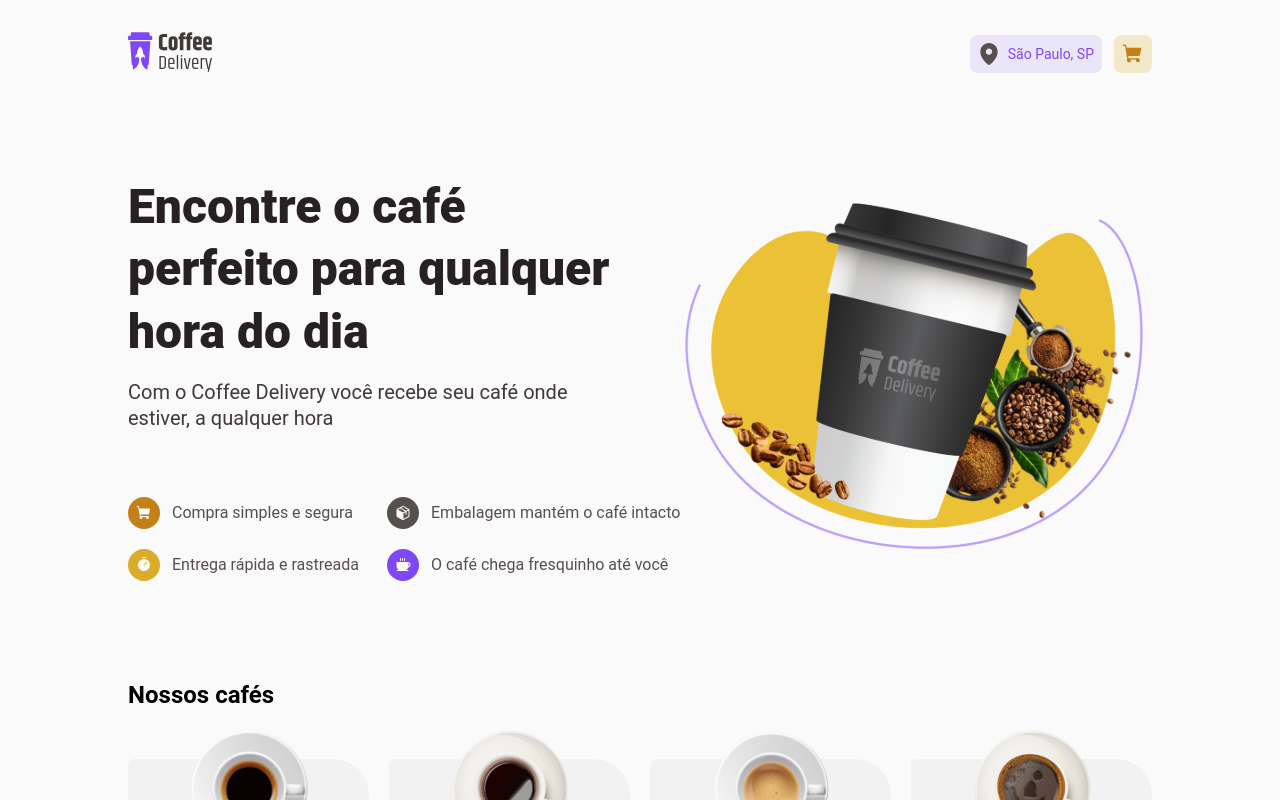
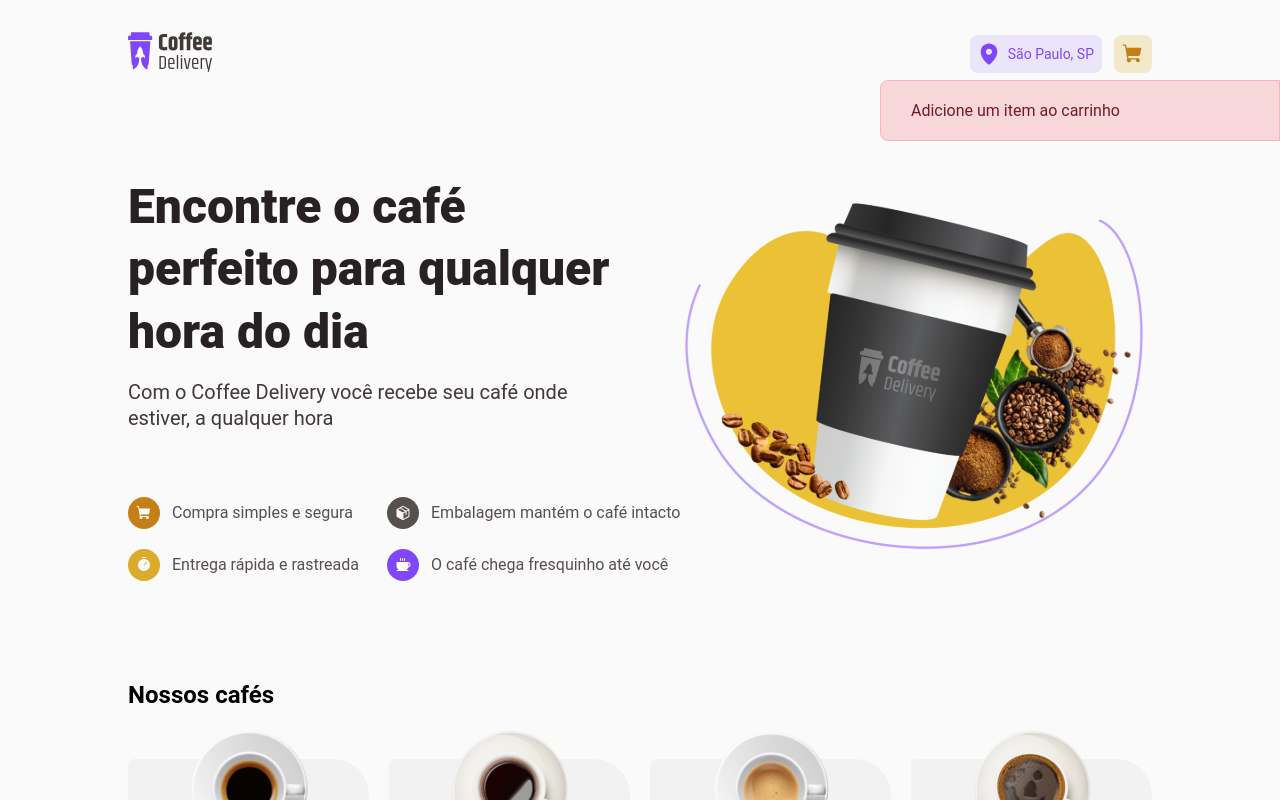
Before and after one commit to guidari/coffee-delivery, a React (Vite) app: page / in a window 1280 px wide. Both pictures are taken after a click on the button 1133 px from the left and 54 px from the top of the page. Shown: the top 800 px of the page. Built offline with nearby package versions, Linux system fonts and the light colour scheme.

Commit message:
Added alert messages

```diff
--- /dev/null
+++ b/src/components/AlertMessage/index.tsx
@@ -0,0 +1,34 @@
+import { useEffect, useState } from "react";
+import { AlertMessageContainer } from "./style";
+
+interface IAlerMessage {
+  message: string;
+  severity?: string;
+  visibility: boolean;
+}
+
+export default function AlertMessage({
+  message,
+  severity = "success",
+  visibility = false,
+}: IAlerMessage) {
+  const [alertVisibility, setAlertVisibility] = useState(true);
+
+  useEffect(() => {
+    setTimeout(() => {
+      setAlertVisibility(false);
+    }, 3000);
+  }, [visibility]);
+
+  return (
+    <>
+      {alertVisibility && (
+        <AlertMessageContainer
+          statusColor={severity === "success" ? "green" : "red"}
+        >
+          {message}
+        </AlertMessageContainer>
+      )}
+    </>
+  );
+}
--- /dev/null
+++ b/src/components/AlertMessage/style.ts
@@ -0,0 +1,20 @@
+import styled, { keyframes } from "styled-components";
+
+interface StatusProps {
+  statusColor: string;
+}
+
+export const AlertMessageContainer = styled.div<StatusProps>`
+  width: 25rem;
+  background: ${(props) => props.theme[`${[props.statusColor]}-light`]};
+
+  position: fixed;
+  top: 5rem;
+  right: 0;
+  z-index: 99999;
+
+  padding: 20px 30px;
+  border-radius: 8px 0 0 8px;
+  border: 1px solid ${(props) => props.theme[props.statusColor]};
+  color: ${(props) => props.theme[`${[props.statusColor]}-dark`]};
+`;
--- a/src/components/Button/index.tsx
+++ b/src/components/Button/index.tsx
@@ -7,7 +7,7 @@ interface IButton {
 
 export default function Button({ title, image }: IButton) {
   return (
-    <ButtonAction onClick={() => alert("click")} disabled>
+    <ButtonAction disabled>
       <img src={image} alt="" />
       {title && <span>{title}</span>}
     </ButtonAction>
--- a/src/components/Header/index.tsx
+++ b/src/components/Header/index.tsx
@@ -1,4 +1,4 @@
-import { useContext } from "react";
+import { useContext, useState } from "react";
 import { NavLink } from "react-router-dom";
 import { ShoppingCartContext } from "../../context/ShoppingCartContext";
 import Button from "../Button";
@@ -6,13 +6,18 @@ import CartButton from "../CartButton";
 import { HeaderCart, HeaderContainer, Logo } from "./style";
 
 import LogoImage from "../../assets/images/Logo.svg";
-import Location from "../../assets/images/Location.svg";
+import PurpleLocation from "../../assets/images/purpleLocation.svg";
+import AlertMessage from "../AlertMessage";
 
 export default function Header() {
   const { cart } = useContext(ShoppingCartContext);
+  const [visibleAlert, setVisibleAlert] = useState(false);
 
   function warning() {
-    alert("Adicione um item ao carrinho");
+    setVisibleAlert(true);
+    setTimeout(() => {
+      setVisibleAlert(false);
+    }, 3000);
   }
 
   return (
@@ -22,7 +27,7 @@ export default function Header() {
       </NavLink>
 
       <HeaderCart>
-        <Button title="São Paulo, SP" image={Location} />
+        <Button title="São Paulo, SP" image={PurpleLocation} />
 
         {cart.length < 1 ? (
           <CartButton onClick={warning} />
@@ -32,6 +37,13 @@ export default function Header() {
           </NavLink>
         )}
       </HeaderCart>
+      {visibleAlert && (
+        <AlertMessage
+          message="Adicione um item ao carrinho"
+          severity="danger"
+          visibility={true}
+        />
+      )}
     </HeaderContainer>
   );
 }
--- a/src/pages/Cart/components/SelectedCoffee/index.tsx
+++ b/src/pages/Cart/components/SelectedCoffee/index.tsx
@@ -1,6 +1,7 @@
 import { Trash } from "phosphor-react";
 import { useContext, useState } from "react";
 import Cart from "../..";
+import AlertMessage from "../../../../components/AlertMessage";
 import { InputCount } from "../../../../components/InputCount";
 import { ShoppingCartContext } from "../../../../context/ShoppingCartContext";
 import { formatToBRCashString } from "../../../../utils/formatCashString";
@@ -30,9 +31,10 @@ export default function SelectedCoffee({
   quantity,
 }: ISelectedCoffee) {
   const [count, setCount] = useState(quantity);
+  const [messageAlert, setMessageAlert] = useState("");
+  const [visibleAlert, setVisibleAlert] = useState(false);
 
-  const { cart, removeCoffee, insertMoreCoffee } =
-    useContext(ShoppingCartContext);
+  const { removeCoffee, insertMoreCoffee } = useContext(ShoppingCartContext);
 
   const coffeePrice = price * count;
 
@@ -50,12 +52,13 @@ export default function SelectedCoffee({
     const newCount = count + 1;
 
     if (newCount >= 100) {
-      alert("Qauntidade máxima de 99");
+      setMessageAlert("Qauntidade máxima de 99");
+      setVisibleAlert(true);
+      setTimeout(() => {
+        setVisibleAlert(false);
+      }, 3000);
       return;
     }
-
-    // const cartCoffee = cart.findIndex((c) => c.id === id);
-    // cart[cartCoffee].quantity = newCount;
 
     insertMoreCoffee(id, count);
     setCount(newCount);
@@ -66,7 +69,11 @@ export default function SelectedCoffee({
     const newCount = count - 1;
 
     if (newCount <= 0) {
-      alert("Minimo de 1 produto");
+      setMessageAlert("Minimo de 1 produto");
+      setVisibleAlert(true);
+      setTimeout(() => {
+        setVisibleAlert(false);
+      }, 3000);
       return;
     }
 
@@ -75,9 +82,6 @@ export default function SelectedCoffee({
   }
 
   function removeSelectedCoffee() {
-    if (cart.length === 1) {
-      return alert("Deve conter ao menos um produto no carrinho");
-    }
     removeCoffee(id);
   }
 
@@ -107,6 +111,13 @@ export default function SelectedCoffee({
       <SelectedPriceCoffee>
         {formatToBRCashString(coffeePrice)}
       </SelectedPriceCoffee>
+      {visibleAlert && (
+        <AlertMessage
+          message={messageAlert}
+          severity="danger"
+          visibility={true}
+        />
+      )}
     </SelectedCoffeeContainer>
   );
 }
--- a/src/pages/Cart/index.tsx
+++ b/src/pages/Cart/index.tsx
@@ -6,6 +6,9 @@ import { BoxSection, CartContainer, Title } from "./style";
 import { zodResolver } from "@hookform/resolvers/zod";
 import * as zod from "zod";
 import { useNavigate } from "react-router-dom";
+import { useContext, useState } from "react";
+import { ShoppingCartContext } from "../../context/ShoppingCartContext";
+import AlertMessage from "../../components/AlertMessage";
 
 const adressFormValidation = zod
   .object({
@@ -22,6 +25,10 @@ const adressFormValidation = zod
 type NewCycleFormData = zod.infer<typeof adressFormValidation>;
 
 export default function Cart() {
+  const [visibleAlert, setVisibleAlert] = useState(false);
+
+  const { cart } = useContext(ShoppingCartContext);
+
   const navigate = useNavigate();
 
   const adressForm = useForm<NewCycleFormData>({
@@ -38,6 +45,14 @@ export default function Cart() {
     localStorage.setItem("coffeeDelivery-city", values.city);
     localStorage.setItem("coffeeDelivery-uf", values.uf);
 
+    if (cart.length === 0) {
+      setVisibleAlert(true);
+      setTimeout(() => {
+        setVisibleAlert(false);
+      }, 3000);
+
+      return;
+    }
     navigate("/orderInfo");
   }
 
@@ -62,6 +77,13 @@ export default function Cart() {
           </div>
         </CartContainer>
       </form>
+      {visibleAlert && (
+        <AlertMessage
+          message="Deve conter ao menos um produto no carrinho"
+          severity="danger"
+          visibility={true}
+        />
+      )}
     </FormProvider>
   );
 }
--- a/src/pages/Home/components/CoffeeCard/index.tsx
+++ b/src/pages/Home/components/CoffeeCard/index.tsx
@@ -20,6 +20,7 @@ import {
 } from "./style";
 
 import PurpleCart from "../../../../assets/images/purpleCart.svg";
+import AlertMessage from "../../../../components/AlertMessage";
 
 interface ICoffee {
   id: number;
@@ -42,6 +43,9 @@ interface ICoffeeItemProps {
 
 export default function CoffeeCard({ coffee }: ICoffeeItemProps) {
   const [count, setCount] = useState(1);
+  const [messageAlert, setMessageAlert] = useState("");
+  const [visibleAlert, setVisibleAlert] = useState(false);
+  const [severity, setSeverity] = useState("");
 
   const { addCoffeeToCart, cart } = useContext(ShoppingCartContext);
 
@@ -59,7 +63,12 @@ export default function CoffeeCard({ coffee }: ICoffeeItemProps) {
     const newCount = count + 1;
 
     if (newCount >= 100) {
-      alert("Qauntidade máxima de 99");
+      setMessageAlert("Qauntidade máxima de 99");
+      setSeverity("danger");
+      setVisibleAlert(true);
+      setTimeout(() => {
+        setVisibleAlert(false);
+      }, 3000);
       return;
     }
 
@@ -71,7 +80,12 @@ export default function CoffeeCard({ coffee }: ICoffeeItemProps) {
     const newCount = count - 1;
 
     if (newCount <= 0) {
-      alert("Minimo de 1 produto");
+      setMessageAlert("Minimo de 1 produto");
+      setSeverity("danger");
+      setVisibleAlert(true);
+      setTimeout(() => {
+        setVisibleAlert(false);
+      }, 3000);
       return;
     }
     setCount(newCount);
@@ -93,12 +107,23 @@ export default function CoffeeCard({ coffee }: ICoffeeItemProps) {
     const cartCoffee = cart.findIndex((c) => c.id === coffee.id);
 
     if (cartCoffee !== -1) {
-      return alert("Este item já está em seu carrinho");
+      setMessageAlert("Este item já está em seu carrinho");
+      setSeverity("danger");
+      setVisibleAlert(true);
+      setTimeout(() => {
+        setVisibleAlert(false);
+      }, 3000);
+      return;
     }
 
     addCoffeeToCart(coffeeItem as ICoffeeCart);
     setCount(1);
-    alert("Item adicionado ao carrinho");
+    setMessageAlert("Item adicionado ao carrinho");
+    setSeverity("success");
+    setVisibleAlert(true);
+    setTimeout(() => {
+      setVisibleAlert(false);
+    }, 3000);
   }
 
   return (
@@ -134,6 +159,13 @@ export default function CoffeeCard({ coffee }: ICoffeeItemProps) {
           </button>
         </CartQuantityContainer>
       </OrderPirceContainer>
+      {visibleAlert && (
+        <AlertMessage
+          message={messageAlert}
+          severity={severity}
+          visibility={true}
+        />
+      )}
     </CoffeeCardContainer>
   );
 }
--- a/src/styles/themes/default.ts
+++ b/src/styles/themes/default.ts
@@ -1,10 +1,6 @@
 export const defaultTheme = {
   white: "#FFF",
   background: "#FAFAFA",
-
-  "yellow-dark": "#C47F17",
-  yellow: "#DBAC2C",
-  "yellow-light": "#F1E9C9",
 
   "base-title": "#272221",
   "base-subtitle": "#403937",
@@ -18,4 +14,16 @@ export const defaultTheme = {
   "purple-dark": "#4B2995",
   purple: "#8047F8",
   "purple-light": "#EBE5F9",
+
+  "yellow-dark": "#C47F17",
+  yellow: "#DBAC2C",
+  "yellow-light": "#F1E9C9",
+
+  "green-dark": "#155724",
+  green: "#71D889",
+  "green-light": "#D4EDDA",
+
+  "red-dark": "#721C24",
+  red: "#F5B4BB",
+  "red-light": "#F8D7DA",
 };
```
Also changed, not shown: src/assets/images/purpleLocation.svg (added).
